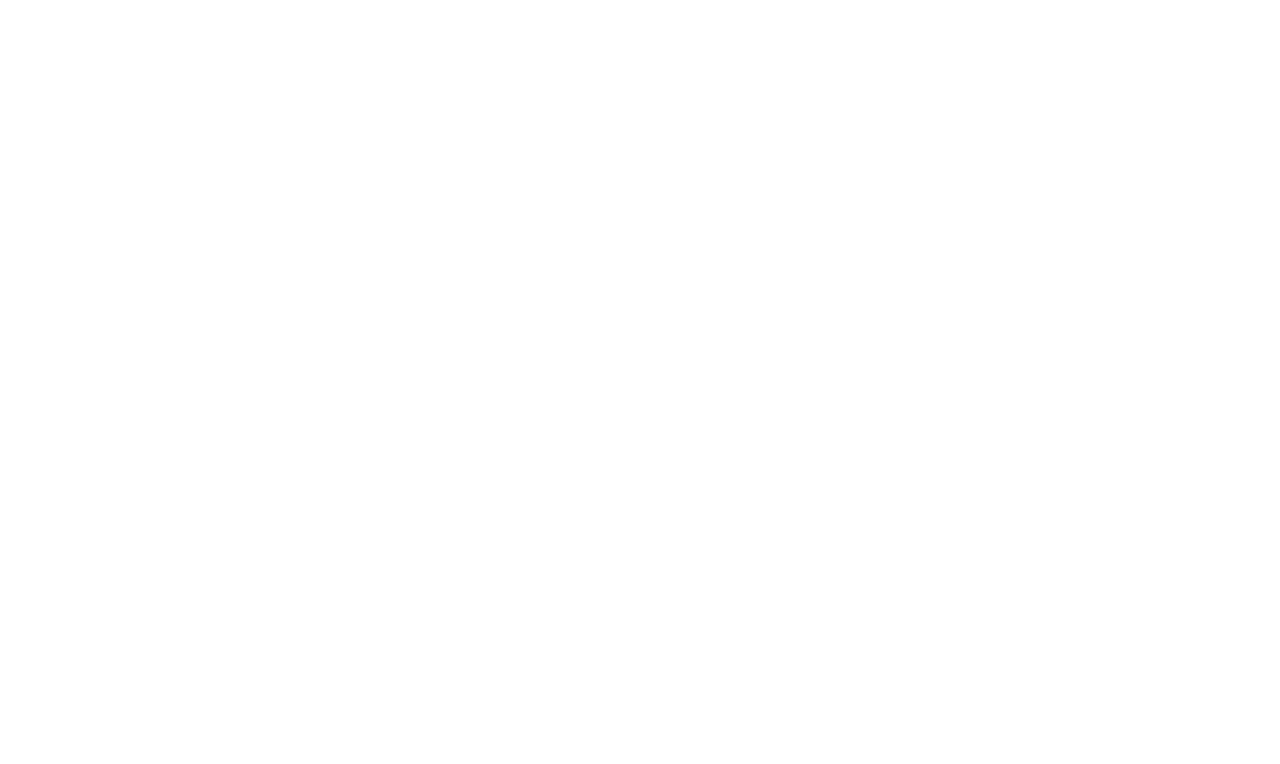
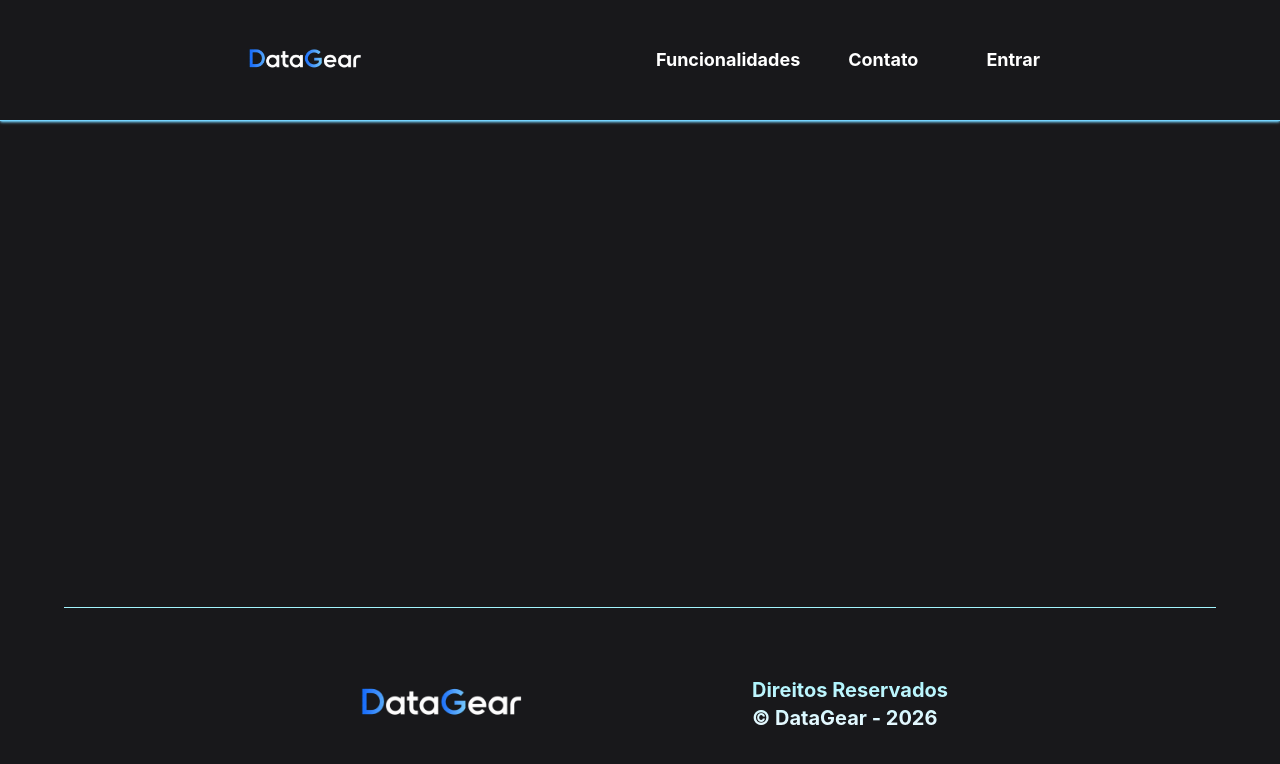
Before and after one commit to bruninxsz/DataGear, a Vue app: page /dashboard in a window 1280 px wide. Before the commit this address had no page. Shown: the top 764 px of the page. Built offline with nearby package versions, Linux system fonts and the light colour scheme.

Commit message:
pageDashboard

```diff
--- a/src/assets/main.css
+++ b/src/assets/main.css
@@ -1,7 +1,5 @@
-@import 'tailwindcss';
+@import "tailwindcss";
 
-@layer base {
-  html {
-    scroll-behavior: smooth;
-  }
+html {
+  scroll-behavior: smooth;
 }
--- a/src/components/Header.vue
+++ b/src/components/Header.vue
@@ -1,7 +1,7 @@
 <template>
   <header class="bg-zinc-900 flex flex-col border-b-1 border-sky-300 shadow-sm shadow-sky-300">
-  <div class=" flex justify-center text-xl gap-10 lg:justify-between sm:p-3 lg:p-1">
-    <div class="items-center lg:ml-54"><img src="../assets/logo.png" class="min-w-24 md:w-36 lg:w-42 hover:scale-[1.05] duration-300"></div>
+  <div class=" flex justify-center text-xl gap-10 md:gap-24 lg:justify-between sm:p-3 lg:p-1">
+    <div class="items-center lg:ml-54"><img src="../assets/logo.png" class="min-w-24 max-w-32 md:w-36 lg:w-42 lg:max-w-42 hover:scale-[1.05] duration-300"></div>
     <nav class="flex justify-center gap-3 md:gap-8 lg:gap-12 text-white text-xs md:text-sm lg:text-lg font-bold items-center">
       <a href="#cards" class="relative inline-block
          after:absolute after:left-1/2 after:-bottom-2
@@ -13,7 +13,7 @@
          hover:after:w-8 hover:text-sky-300">
         Funcionalidades
       </a>
-      <a href="#cards" class="relative inline-block
+      <a href="#contato" class="relative inline-block
          after:absolute after:left-1/2 after:-bottom-2
          after:h-[2px] after:w-0
          after:-translate-x-1/2
@@ -33,3 +33,10 @@
     </div>
   </header>
 </template>
+
+<script setup>
+import {ref, onMounted} from 'vue';
+
+const actualPage = ref('')
+
+</script>
--- a/src/router/index.js
+++ b/src/router/index.js
@@ -3,6 +3,7 @@
 import Home from '../views/Home.vue'
 import Login from '../views/Login.vue'
 import Cadastro from '../views/Cadastro.vue'
+import Dashboard from '../views/Dashboard.vue'
 
 const routes = [
     {
@@ -19,6 +20,11 @@
         path: '/cadastro',
         name: 'cadastro',
         component: Cadastro
+    },
+    {
+        path: '/dashboard',
+        name: 'dashboard',
+        component: Dashboard
     }
 ]
 
--- /dev/null
+++ b/src/views/Dashboard.vue
@@ -0,0 +1,18 @@
+<template>
+  <div
+    class="min-h-screen bg-zinc-900 text-white flex flex-col gap-8 md:gap-16 lg:gap-32 font-sans selection:bg-cyan-500 selection:text-zinc-900">
+    <Header />
+    <main class="flex-1 flex items-center flex-col gap-24 md:gap-48 lg:gap-60 px-6 py-12 lg:py-24">
+
+    </main>
+    <footer>
+      <Footer />
+    </footer>
+  </div>
+</template>
+
+<script setup>
+import Header from "../components/Header.vue"
+import Footer from "../components/Footer.vue"
+
+</script>
--- a/src/views/Home.vue
+++ b/src/views/Home.vue
@@ -139,4 +139,5 @@
 <script setup>
 import Header from "../components/Header.vue"
 import Footer from "../components/Footer.vue"
+
 </script>
```
Also changed, not shown: src/main.js (line endings or trailing spaces).
